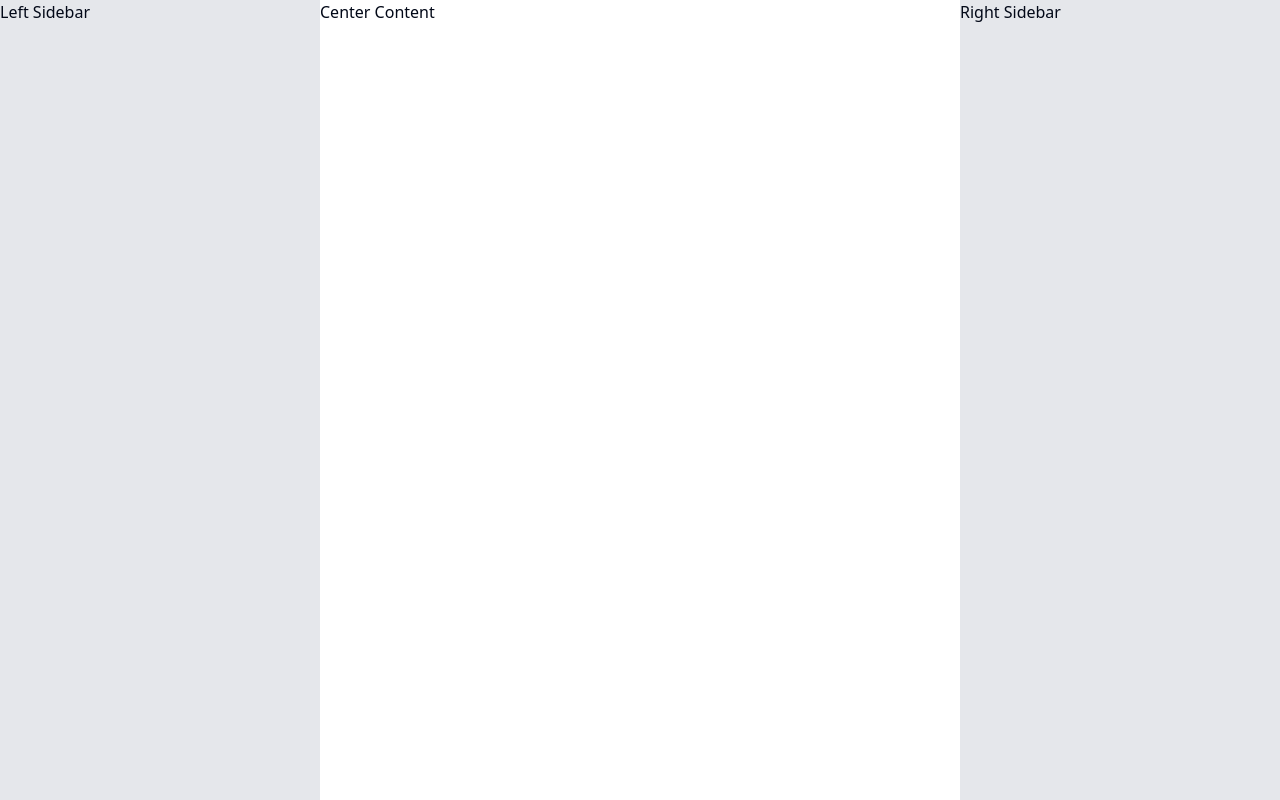
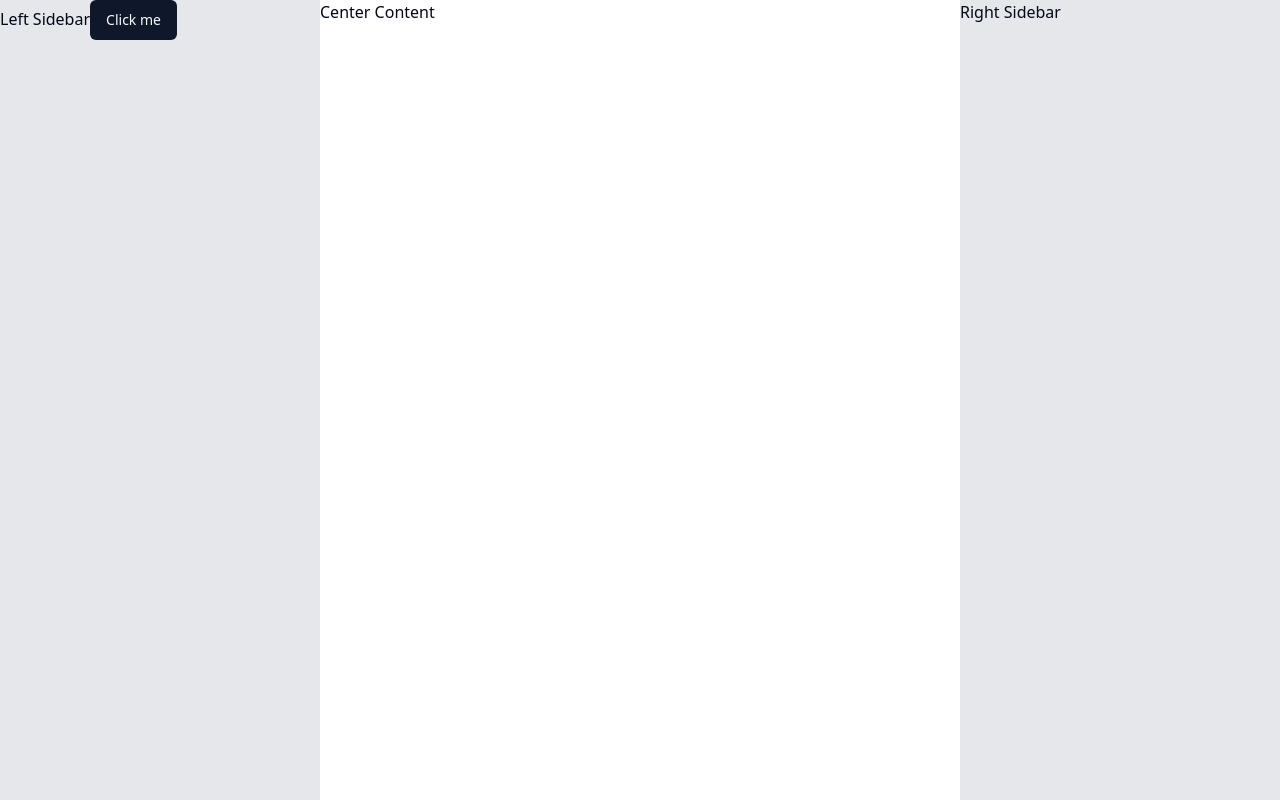
Before and after one commit to cycleccc/collab-write, a Next.js app in the folder apps/web/: page /home in a window 1280 px wide. Built offline with nearby package versions, Linux system fonts and the light colour scheme.

Commit message:
feat( button component ): init button component

```diff
--- a/apps/web/package.json
+++ b/apps/web/package.json
@@ -9,6 +9,7 @@
     "lint": "next lint"
   },
   "dependencies": {
+    "@radix-ui/react-slot": "^1.0.2",
     "@repo/types": "workspace:^",
     "@repo/typescript-config": "workspace:^",
     "@repo/ui": "workspace:*",
--- a/apps/web/src/app/LeftSidebar.tsx
+++ b/apps/web/src/app/LeftSidebar.tsx
@@ -1,10 +1,12 @@
 import React from 'react'
+import { Button } from '@/components/ui/button'
 
 interface LeftSidebarProps {}
 const LeftSidebar: React.FC<LeftSidebarProps> = () => {
   return (
     <div className="w-1/4 bg-gray-200 h-full">
       Left Sidebar
+      <Button>Click me</Button>
     </div>
   )
 }
--- a/apps/web/src/app/layout.tsx
+++ b/apps/web/src/app/layout.tsx
@@ -1,7 +1,7 @@
 import './globals.css'
 import type { Metadata } from 'next'
-import { Inter } from 'next/font/google'
 import LeftSidebar from './LeftSidebar'
+import { cn } from '@/lib/utils'
 
 export const metadata: Metadata = {
   title: 'Create Next App',
@@ -15,7 +15,11 @@ export default function RootLayout({
 }) {
   return (
     <html lang="en">
-      <body className="flex h-screen">
+      <body className={cn(
+        'min-h-screen bg-background font-sans antialiased',
+        'flex h-screen',
+      )}
+      >
         <LeftSidebar />
         {children}
       </body>
--- a/apps/web/src/app/page.tsx
+++ b/apps/web/src/app/page.tsx
@@ -2,9 +2,7 @@
 import '@wangeditor/editor/dist/css/style.css' // 引入 css
 
 import React from 'react'
-import Link from 'next/link'
 import { redirect } from 'next/navigation'
-import LeftSidebar from './LeftSidebar'
 
 redirect('/home')
 function app() {
--- /dev/null
+++ b/apps/web/src/components/ui/button.tsx
@@ -0,0 +1,56 @@
+import * as React from 'react'
+import { Slot } from '@radix-ui/react-slot'
+import { type VariantProps, cva } from 'class-variance-authority'
+
+import { cn } from '@/lib/utils'
+
+const buttonVariants = cva(
+  'inline-flex items-center justify-center whitespace-nowrap rounded-md text-sm font-medium ring-offset-background transition-colors focus-visible:outline-none focus-visible:ring-2 focus-visible:ring-ring focus-visible:ring-offset-2 disabled:pointer-events-none disabled:opacity-50',
+  {
+    variants: {
+      variant: {
+        default: 'bg-primary text-primary-foreground hover:bg-primary/90',
+        destructive:
+          'bg-destructive text-destructive-foreground hover:bg-destructive/90',
+        outline:
+          'border border-input bg-background hover:bg-accent hover:text-accent-foreground',
+        secondary:
+          'bg-secondary text-secondary-foreground hover:bg-secondary/80',
+        ghost: 'hover:bg-accent hover:text-accent-foreground',
+        link: 'text-primary underline-offset-4 hover:underline',
+      },
+      size: {
+        default: 'h-10 px-4 py-2',
+        sm: 'h-9 rounded-md px-3',
+        lg: 'h-11 rounded-md px-8',
+        icon: 'h-10 w-10',
+      },
+    },
+    defaultVariants: {
+      variant: 'default',
+      size: 'default',
+    },
+  },
+)
+
+export interface ButtonProps
+  extends React.ButtonHTMLAttributes<HTMLButtonElement>,
+  VariantProps<typeof buttonVariants> {
+  asChild?: boolean
+}
+
+const Button = React.forwardRef<HTMLButtonElement, ButtonProps>(
+  ({ className, variant, size, asChild = false, ...props }, ref) => {
+    const Comp = asChild ? Slot : 'button'
+    return (
+      <Comp
+        className={cn(buttonVariants({ variant, size, className }))}
+        ref={ref}
+        {...props}
+      />
+    )
+  },
+)
+Button.displayName = 'Button'
+
+export { Button, buttonVariants }
--- /dev/null
+++ b/apps/web/src/components/ui/common/seo.tsx
@@ -0,0 +1,31 @@
+import { useRouter } from 'next/router'
+import Head from 'next/head'
+import { siteURL } from '../../../lib/env'
+
+interface MainLayoutProps {
+  title: string
+  image?: string
+  description?: string
+}
+
+export function SEO({
+  title,
+  image,
+  description,
+}: MainLayoutProps): JSX.Element {
+  const { asPath } = useRouter()
+
+  return (
+    <Head>
+      <title>{title}</title>
+      <meta name="og:title" content={title} />
+      {description && <meta name="description" content={description} />}
+      {description && <meta name="og:description" content={description} />}
+      {image && <meta property="og:image" content={image} />}
+      <meta
+        name="og:url"
+        content={`${siteURL}${asPath === '/' ? '' : asPath}`}
+      />
+    </Head>
+  )
+}
--- /dev/null
+++ b/apps/web/src/lib/env.ts
@@ -0,0 +1,8 @@
+import process from 'node:process'
+
+export const isProduction = process.env.NODE_ENV === 'production'
+export const isDevelopment = process.env.NODE_ENV === 'development'
+
+export const isUsingEmulator = isDevelopment && process.env.NEXT_PUBLIC_USE_EMULATOR === 'true'
+
+export const siteURL = process.env.NEXT_PUBLIC_URL as string
```
Also changed, not shown: apps/web/src/styles/globals.css (added), 1 other file (tests, documents, lock files or other folders).
